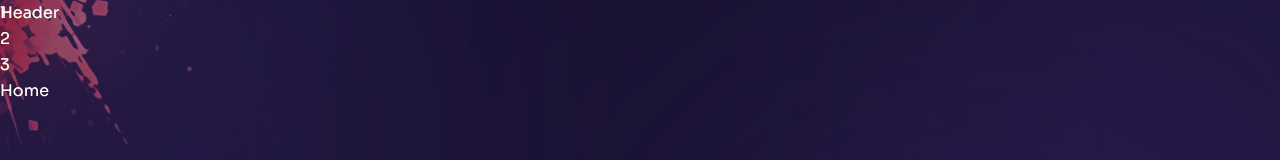
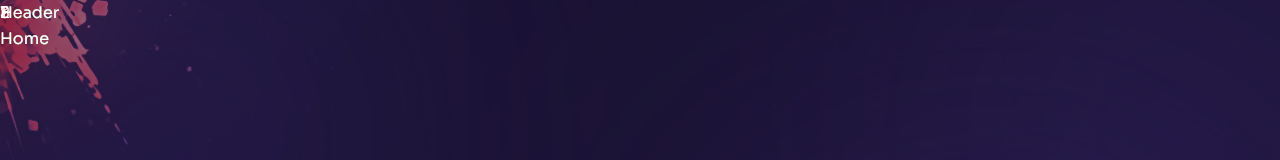
Before and after one commit to WNagorny/Portfolio, a Next.js app: page / in a window 1280 px wide. Shown: the top 160 px of the page. Built offline with nearby package versions, Linux system fonts and the light colour scheme.

Commit message:
finished trnasition-effect

```diff
--- a/components/Transition.js
+++ b/components/Transition.js
@@ -18,9 +18,11 @@ const transitionVariants = {
 const Transition = () => {
 	return (
 		<>
-			<motion.div className='fixed top-0 bottom-0 right-full w-screen h-screen z-30 bg-[#2e2257]' variants={transitionVariants} initial="initial" animate="animate" exit="exit" transition={{delay: 0.1, duration: 0.7, ease: 'easeInOut'}}>1</motion.div>
-			<div>2</div>
-			<div>3</div>
+			<motion.div className='fixed top-0 bottom-0 right-full w-screen h-screen z-30 bg-[#2e2257]' variants={transitionVariants} initial="initial" animate="animate" exit="exit" transition={{delay: 0.2, duration: 0.6, ease: 'easeInOut'}}>1</motion.div>
+
+			<motion.div className='fixed top-0 bottom-0 right-full w-screen h-screen z-20 bg-[#3b2d71]' variants={transitionVariants} initial="initial" animate="animate" exit="exit" transition={{delay: 0.4, duration: 0.6, ease: 'easeInOut'}}>2</motion.div>
+
+			<motion.div className='fixed top-0 bottom-0 right-full w-screen h-screen z-10 bg-[#4b3792]' variants={transitionVariants} initial="initial" animate="animate" exit="exit" transition={{delay: 0.6, duration: 0.7, ease: 'easeInOut'}}>3</motion.div>
 		</>
 	)
 }
```
